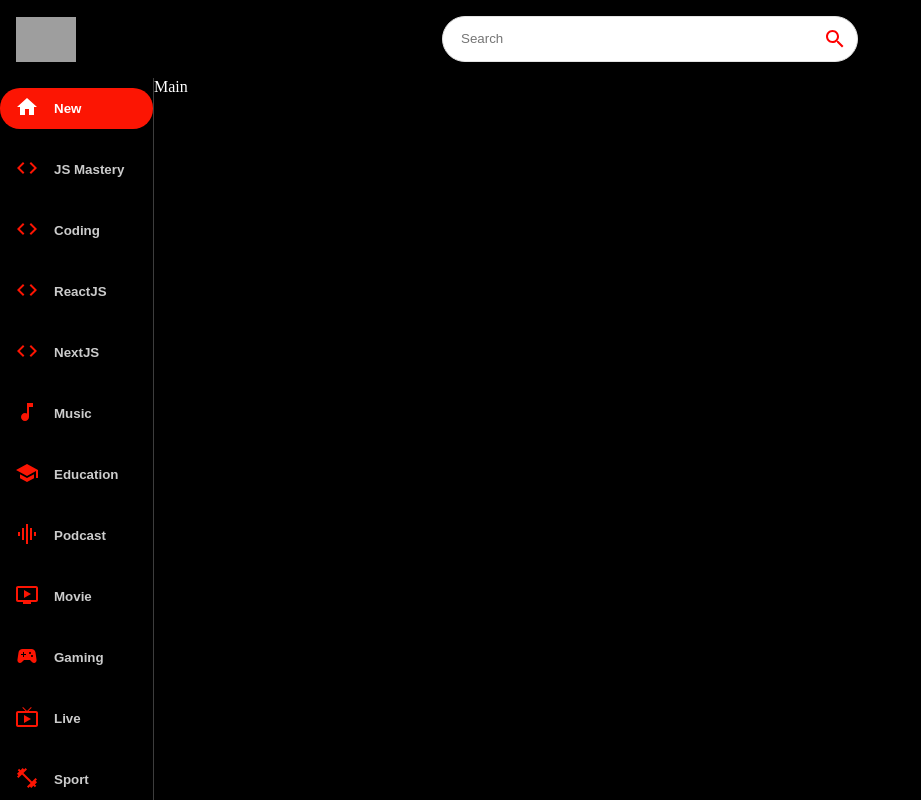
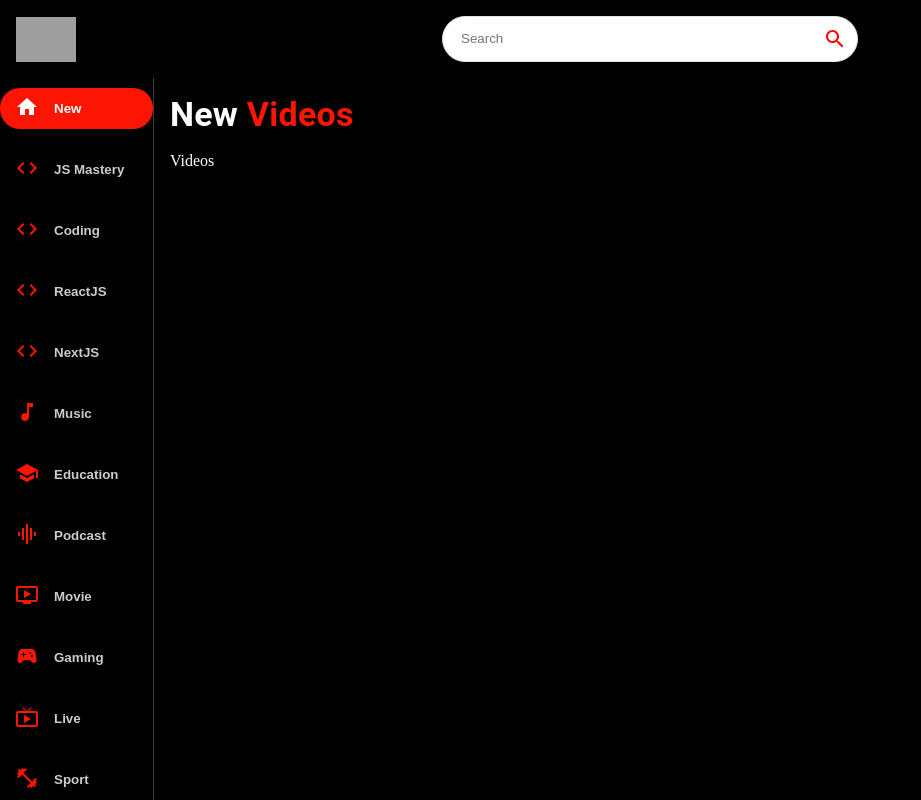
Before and after one commit to m-asad-ali/youtube-clone, a React (Create React App) app: page / in a window 1280 px wide. Shown: the top 800 px of the page, without its empty margins (0-921 px from the left). Built offline with nearby package versions, Linux system fonts and the light colour scheme; grey boxes are pictures that could not be loaded.

Commit message:
Vidoes Component ready to work with

```diff
--- a/src/components/Feed.js
+++ b/src/components/Feed.js
@@ -1,6 +1,7 @@
 import React, { useState, useEffect } from "react";
 import { Box, Stack, Typography } from "@mui/material";
-import SideBar from "./SideBar";
+
+import { SideBar, Videos } from "./";
 
 const Feed = () => {
   return (
@@ -19,7 +20,14 @@ const Feed = () => {
           Copyright 2023 Asad Ali
         </Typography>
       </Box>
-      <Box>Main</Box>
+
+      <Box p={2} overflowY="auto" flex={2} height="90vh">
+        <Typography variant="h4" fontWeight="bold" mb={2}>
+          New <span style={{ color: "#fc1503" }}>Videos</span>
+        </Typography>
+
+        <Videos />
+      </Box>
     </Stack>
   );
 };
--- /dev/null
+++ b/src/components/Videos.js
@@ -0,0 +1,7 @@
+import React from "react";
+
+const Videos = () => {
+  return <div>Videos</div>;
+};
+
+export default Videos;
--- a/src/components/index.js
+++ b/src/components/index.js
@@ -5,3 +5,4 @@ export { default as SearchFeed } from "./Navbar";
 export { default as Feed } from "./Feed";
 export { default as SearchBar } from "./SearchBar";
 export { default as SideBar } from "./SideBar";
+export { default as Videos } from "./Videos";
```
